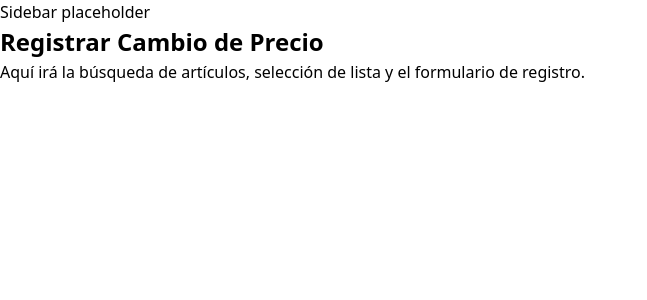
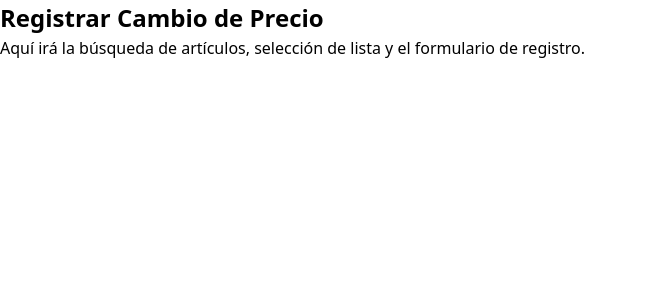
Before and after one commit to Martin17sk/Software-R.L, a Vue app in the folder frontend/: page /pricing/register in a window 1280 px wide. Shown: the top 300 px of the page, without its empty margins (0-647 px from the left). Built offline with nearby package versions, Linux system fonts and the light colour scheme; no server answers; sample sign-in values are in the browser's storage.

Commit message:
chore(ui): remove sidebar placeholder from main layout

```diff
--- a/frontend/src/components/layout/MainLayout.vue
+++ b/frontend/src/components/layout/MainLayout.vue
@@ -1,9 +1,5 @@
 <template>
   <div class="layout">
-    <aside>
-      <!-- Aquí irá tu sidebar -->
-      <p>Sidebar placeholder</p>
-    </aside>
 
     <main>
       <router-view />
```
